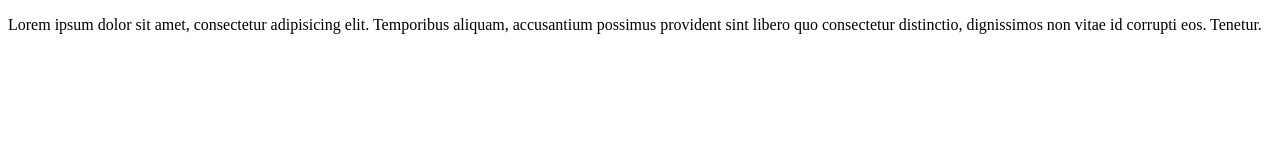
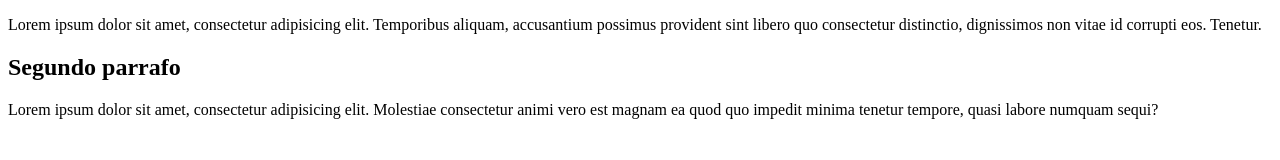
Before and after one commit to josuecorea5/PruebaGit, a plain HTML site: page index.html in a window 1280 px wide. Drawn offline with Linux system fonts and the light colour scheme.

Commit message:
Tercer commit desde consola

```diff
--- a/index.html
+++ b/index.html
@@ -11,5 +11,11 @@
       aliquam, accusantium possimus provident sint libero quo consectetur
       distinctio, dignissimos non vitae id corrupti eos. Tenetur.
     </p>
+    <h2>Segundo parrafo</h2>
+    <p>
+      Lorem ipsum dolor sit amet, consectetur adipisicing elit. Molestiae
+      consectetur animi vero est magnam ea quod quo impedit minima tenetur
+      tempore, quasi labore numquam sequi?
+    </p>
   </body>
 </html>
```
